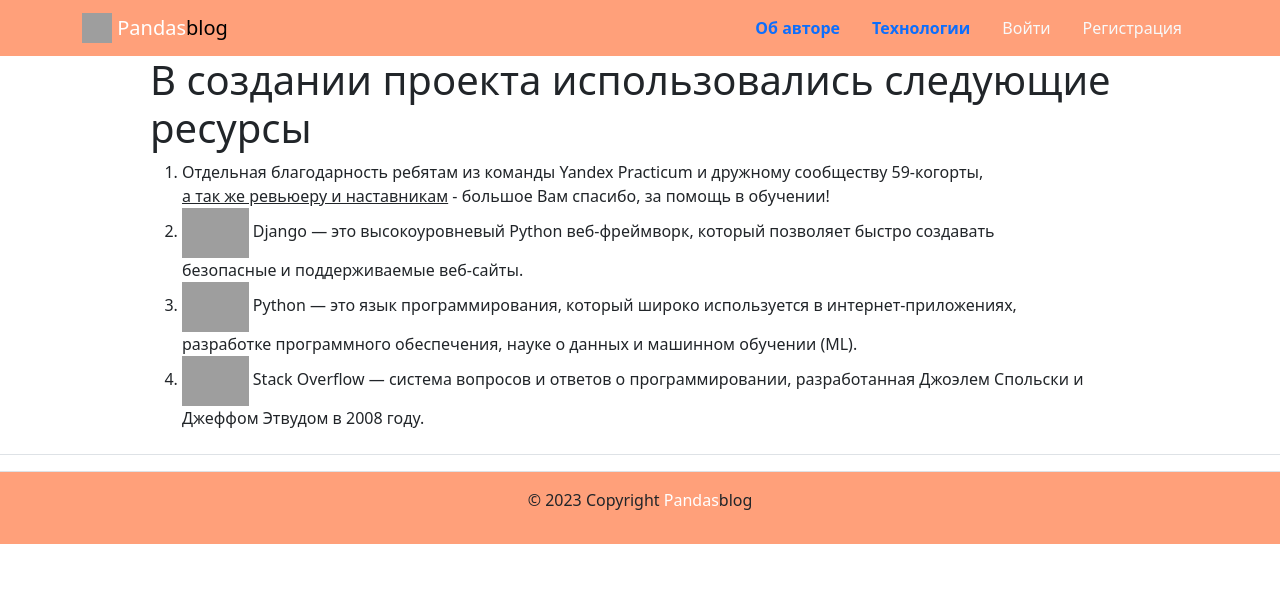
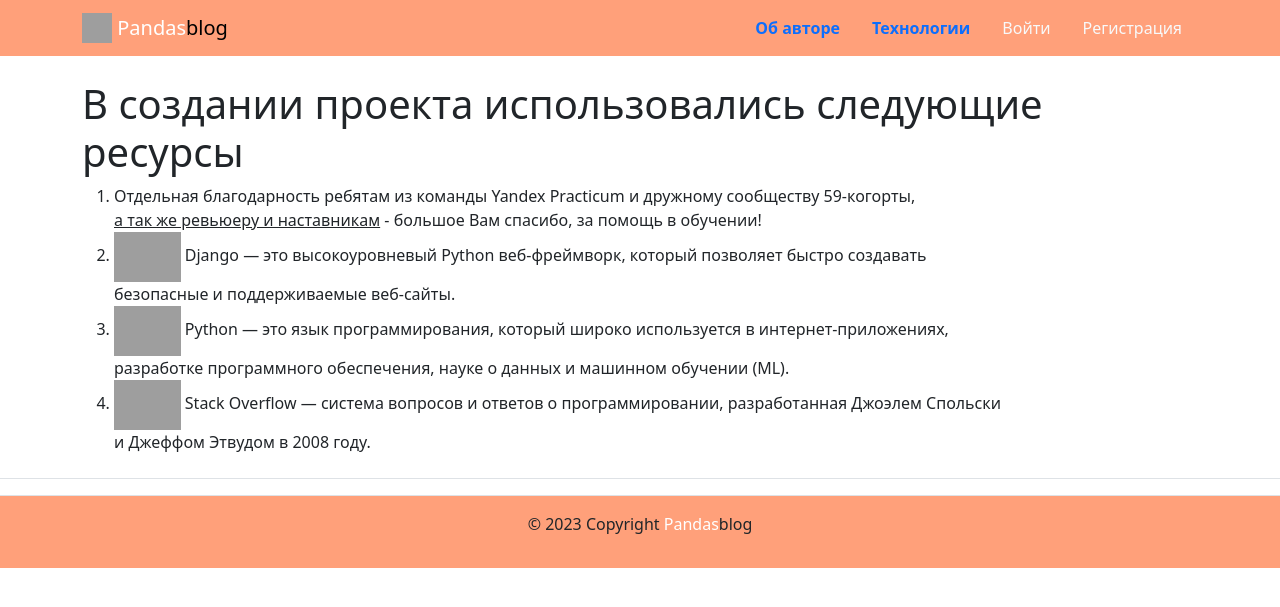
Before and after one commit to EvstratovRG/hw05_final, a Django app: page /about/tech/ in a window 1280 px wide. Shown: the top 607 px of the page. Run offline with Django 3.2, Linux system fonts and the light colour scheme; some libraries are stand-ins or nearby versions; grey boxes are pictures that could not be loaded.

Commit message:
changed div class to conrainer

```diff
--- a/yatube/templates/about/author.html
+++ b/yatube/templates/about/author.html
@@ -2,7 +2,7 @@
 {% block title %}{{ just_title }}{% endblock %}
 {% load static %}
 {% block content %}
-<div style="padding-left: 150px">
+<div class="container">
 	<h1>Привет, я автор проекта</h1>
 		<div class="container">
 			<img src="{% static 'img/panda.jpg'%}" alt="Автор" width="300" height="300">
--- a/yatube/templates/about/tech.html
+++ b/yatube/templates/about/tech.html
@@ -2,7 +2,7 @@
 {% block title %}Технологии{% endblock %}
 {% block content %}
 {% load static %}
-<div class="row" style="padding-left: 150px">
+<div class="container">
   <br>
   <h1>В создании проекта использовались следующие ресурсы</h1>
   <aside class="col-12 col-md-10">
```
